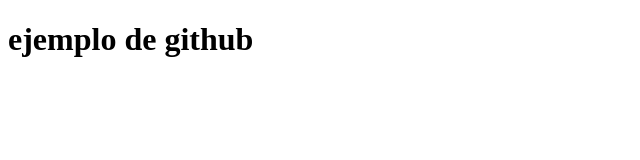
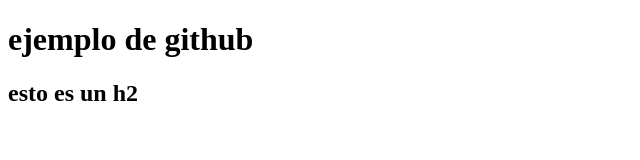
Before and after one commit to FranciscoRuiz1981/francisco.github.io, a plain HTML site: page index.html in a window 1280 px wide. Shown: the whole page, without its empty margins (0-640 px from the left). Drawn offline with Linux system fonts and the light colour scheme.

Commit message:
segundo cambio

```diff
--- a/index.html
+++ b/index.html
@@ -7,5 +7,6 @@
 </head>
 <body>
     <h1>ejemplo de github</h1>
+    <h2>esto es un h2</h2>
 </body>
 </html>
```
